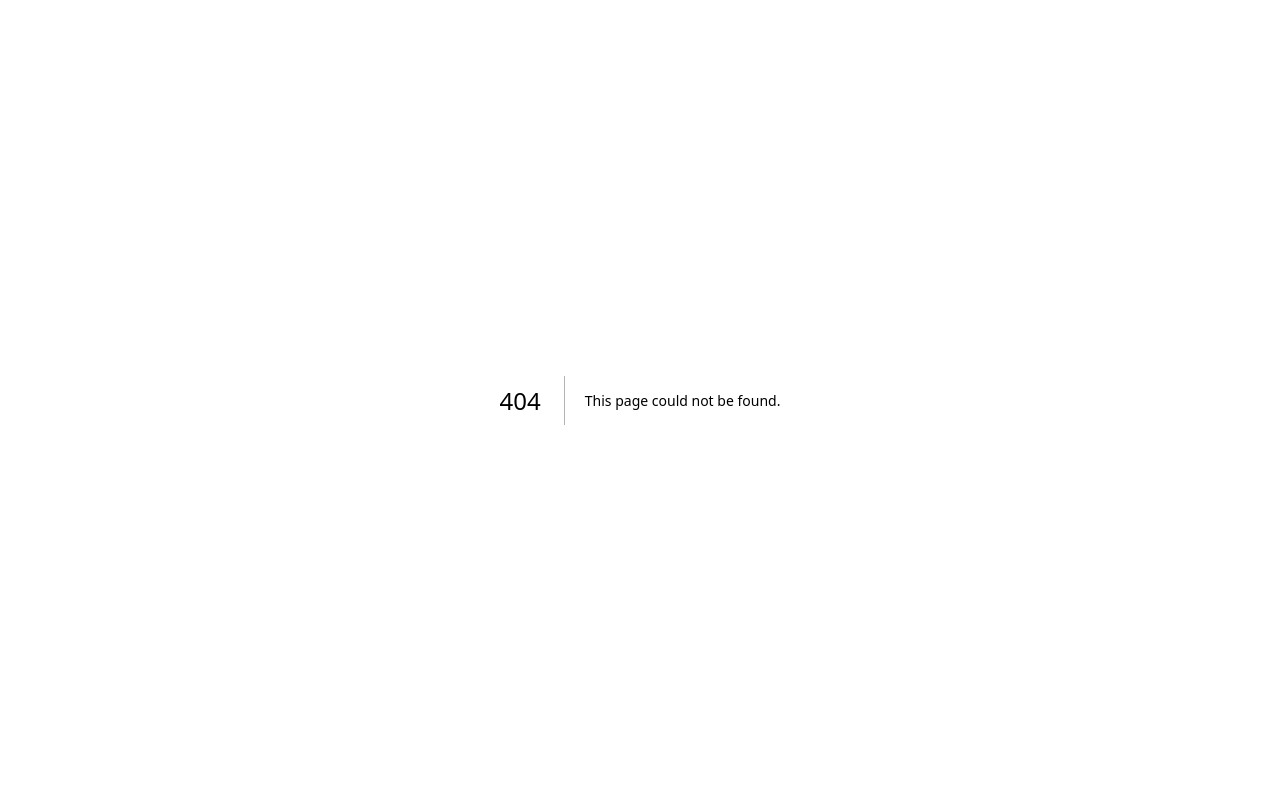
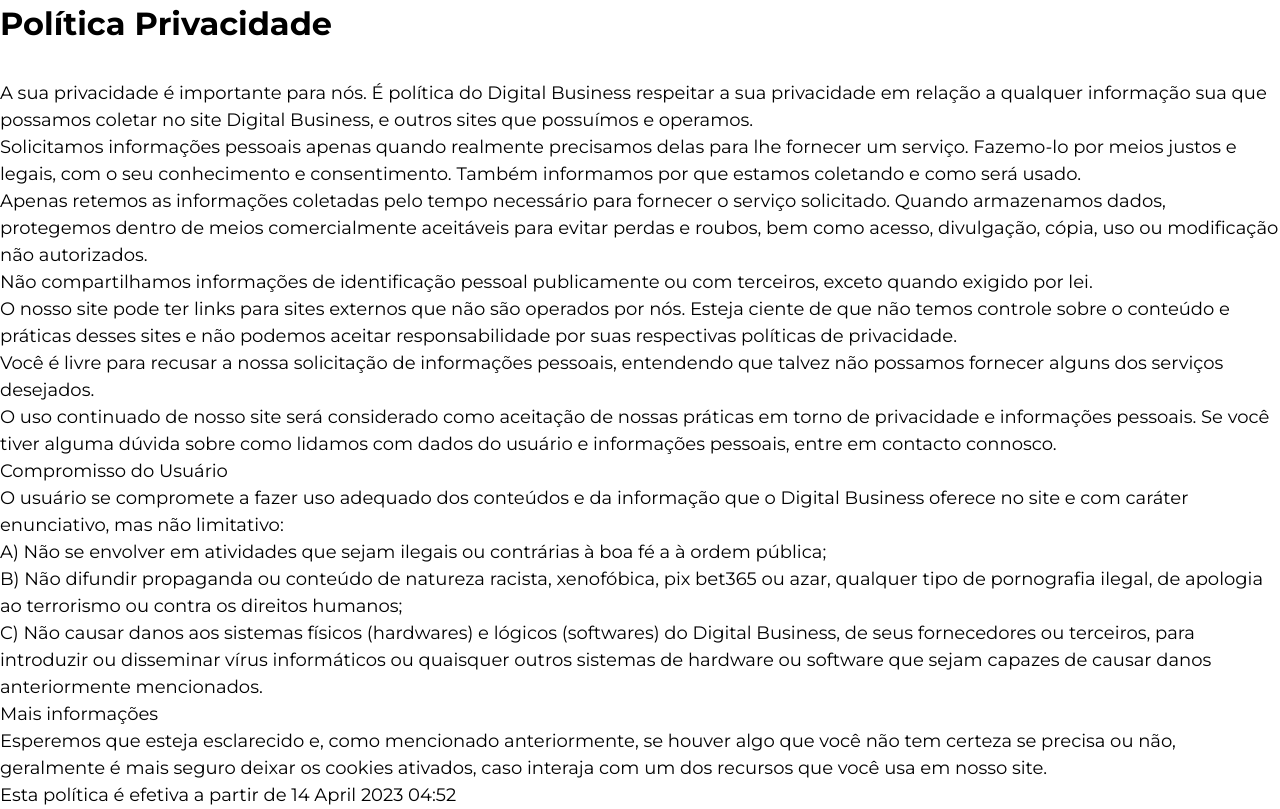
Before and after one commit to jaomanoel/Digital-Business, a Next.js app: page /privacy-policy in a window 1280 px wide. Before the commit this address had no page. Built offline with nearby package versions, Linux system fonts and the light colour scheme.

Commit message:
Created Page of Privacy Policy

```diff
--- /dev/null
+++ b/src/pages/privacy-policy.tsx
@@ -0,0 +1,161 @@
+import { Head } from "@/infra/components/Head";
+import React from "react";
+
+const PrivacyPolicy = () => {
+  return (
+    <>
+      <Head title="Política Privacidade" />
+
+      <main className="font-montserrat text-lg">
+        <h2 className="font-bold text-3xl pb-32 ">
+          <span style={{ color: "rgb(68, 68, 68);" }}>
+            Política Privacidade
+          </span>
+        </h2>
+        <p>
+          <span style={{ color: "rgb(68, 68, 68);" }}>
+            A sua privacidade é importante para nós. É política do Digital
+            Business respeitar a sua privacidade em relação a qualquer
+            informação sua que possamos coletar no site{" "}
+            <a href="https://digital-business.jaomanoel.com/">
+              Digital Business
+            </a>
+            , e outros sites que possuímos e operamos.
+          </span>
+        </p>
+        <p>
+          <span style={{ color: "rgb(68, 68, 68);" }}>
+            Solicitamos informações pessoais apenas quando realmente precisamos
+            delas para lhe fornecer um serviço. Fazemo-lo por meios justos e
+            legais, com o seu conhecimento e consentimento. Também informamos
+            por que estamos coletando e como será usado.
+          </span>
+        </p>
+        <p>
+          <span style={{ color: "rgb(68, 68, 68);" }}>
+            Apenas retemos as informações coletadas pelo tempo necessário para
+            fornecer o serviço solicitado. Quando armazenamos dados, protegemos
+            dentro de meios comercialmente aceitáveis ​​para evitar perdas e
+            roubos, bem como acesso, divulgação, cópia, uso ou modificação não
+            autorizados.
+          </span>
+        </p>
+        <p>
+          <span style={{ color: "rgb(68, 68, 68);" }}>
+            Não compartilhamos informações de identificação pessoal publicamente
+            ou com terceiros, exceto quando exigido por lei.
+          </span>
+        </p>
+        <p>
+          <span style={{ color: "rgb(68, 68, 68);" }}>
+            O nosso site pode ter links para sites externos que não são operados
+            por nós. Esteja ciente de que não temos controle sobre o conteúdo e
+            práticas desses sites e não podemos aceitar responsabilidade por
+            suas respectivas&nbsp;
+          </span>
+          <a
+            href="https://politicaprivacidade.com/"
+            rel="noopener noreferrer"
+            target="_blank"
+            style={{
+              backgroundColor: "transparent;",
+              color: "rgb(68, 68, 68);",
+            }}
+          >
+            políticas de privacidade
+          </a>
+          <span style={{ color: "rgb(68, 68, 68);" }}>.</span>
+        </p>
+        <p>
+          <span style={{ color: "rgb(68, 68, 68);" }}>
+            Você é livre para recusar a nossa solicitação de informações
+            pessoais, entendendo que talvez não possamos fornecer alguns dos
+            serviços desejados.
+          </span>
+        </p>
+        <p>
+          <span style={{ color: "rgb(68, 68, 68);" }}>
+            O uso continuado de nosso site será considerado como aceitação de
+            nossas práticas em torno de privacidade e informações pessoais. Se
+            você tiver alguma dúvida sobre como lidamos com dados do usuário e
+            informações pessoais, entre em contacto connosco.
+          </span>
+        </p>
+        <p>
+          <span style={{ color: "rgb(68, 68, 68);" }}></span>
+        </p>
+        <h3>
+          <span style={{ color: "rgb(68, 68, 68);" }}>
+            Compromisso do Usuário
+          </span>
+        </h3>
+        <p>
+          <span style={{ color: "rgb(68, 68, 68);" }}>
+            O usuário se compromete a fazer uso adequado dos conteúdos e da
+            informação que o Digital Business oferece no site e com caráter
+            enunciativo, mas não limitativo:
+          </span>
+        </p>
+        <ul>
+          <li>
+            <span style={{ color: "rgb(68, 68, 68);" }}>
+              A) Não se envolver em atividades que sejam ilegais ou contrárias à
+              boa fé a à ordem pública;
+            </span>
+          </li>
+          <li>
+            <span style={{ color: "rgb(68, 68, 68);" }}>
+              B) Não difundir propaganda ou conteúdo de natureza racista,
+              xenofóbica,{" "}
+            </span>
+            <span style={{ color: "rgb(33, 37, 41);" }}>
+              <a
+                href="https://apostasonline.guru/bet365-apostas/"
+                style={{
+                  color: "inherit !important;",
+                  textDecoration: "none !important;",
+                  fontSize: "inherit !important;",
+                }}
+              >
+                {" "}
+                pix bet365
+              </a>
+            </span>
+            <span style={{ color: "rgb(68, 68, 68);" }}>
+              {" "}
+              ou azar, qualquer tipo de pornografia ilegal, de apologia ao
+              terrorismo ou contra os direitos humanos;
+            </span>
+          </li>
+          <li>
+            <span style={{ color: "rgb(68, 68, 68);" }}>
+              C) Não causar danos aos sistemas físicos (hardwares) e lógicos
+              (softwares) do Digital Business, de seus fornecedores ou
+              terceiros, para introduzir ou disseminar vírus informáticos ou
+              quaisquer outros sistemas de hardware ou software que sejam
+              capazes de causar danos anteriormente mencionados.
+            </span>
+          </li>
+        </ul>
+        <h3>
+          <span style={{ color: "rgb(68, 68, 68);" }}>Mais informações</span>
+        </h3>
+        <p>
+          <span style={{ color: "rgb(68, 68, 68);" }}>
+            Esperemos que esteja esclarecido e, como mencionado anteriormente,
+            se houver algo que você não tem certeza se precisa ou não,
+            geralmente é mais seguro deixar os cookies ativados, caso interaja
+            com um dos recursos que você usa em nosso site.
+          </span>
+        </p>
+        <p>
+          <span style={{ color: "rgb(68, 68, 68);" }}>
+            Esta política é efetiva a partir de&nbsp;14 April 2023 04:52
+          </span>
+        </p>
+      </main>
+    </>
+  );
+};
+
+export default PrivacyPolicy;
--- a/src/styles/globals.css
+++ b/src/styles/globals.css
@@ -11,6 +11,7 @@
 
 html {
   font-size: 62.5%;
+  overflow-x: hidden;
 }
 
 body{
```
